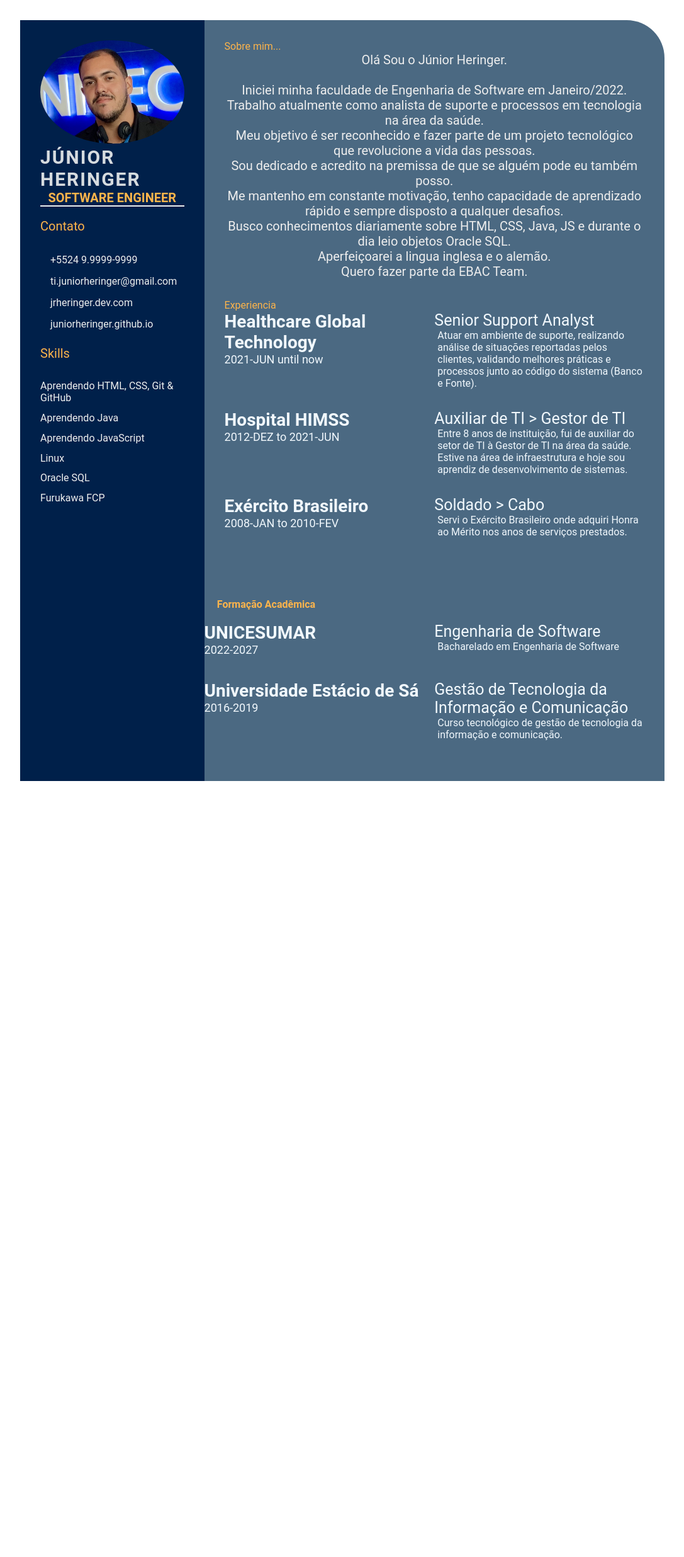
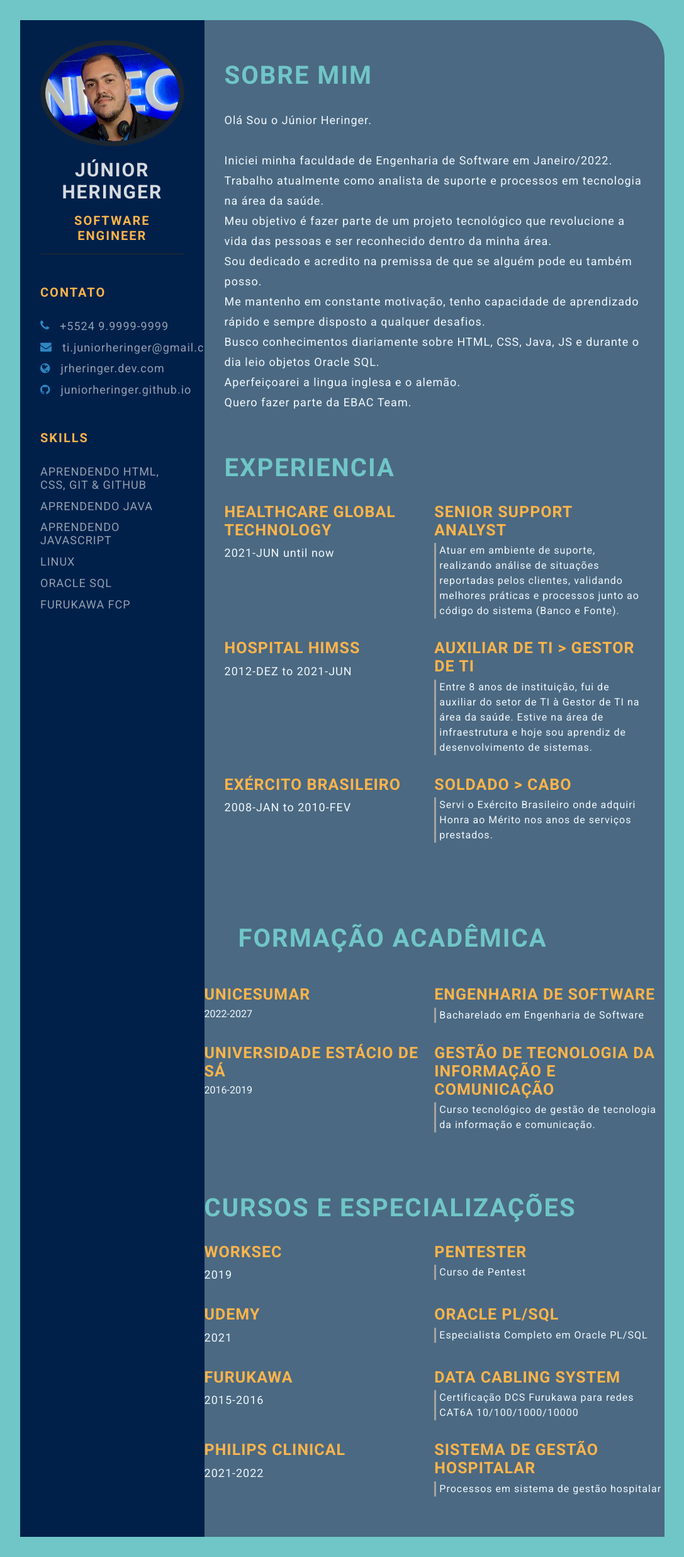
Before and after one commit to juniorheringer/juniorheringer.github.io, a plain HTML site: page index.html in a window 1280 px wide. Shown: the whole page at 63% size, without its empty margins (96-1183 px from the left). Before the commit the page ends 1272 px from the top, so only its background shows below. Drawn offline with Linux system fonts and the light colour scheme.

Commit message:
feat -day-06

```diff
--- a/index.html
+++ b/index.html
@@ -4,8 +4,17 @@
     <meta charset="UTF-8">
     <meta http-equiv="X-UA-Compatible" content="IE=edge">
     <meta name="viewport" content="width=device-width, initial-scale=1.0">
-    <title><b>Júnior Heringer CV</b></title>
+    <title>Daniel Santos CV</title>
 
+    <!-- Google font  -->
+    <link rel="preconnect" href="https://fonts.googleapis.com">
+    <link rel="preconnect" href="https://fonts.gstatic.com" crossorigin>
+    <link href="https://fonts.googleapis.com/css2?family=Roboto:ital,wght@0,100;0,300;0,400;0,700;1,100;1,300;1,400;1,700&display=swap" rel="stylesheet">
+
+    <!-- font-awesome -->
+    <link rel="stylesheet" href="https://cdnjs.cloudflare.com/ajax/libs/font-awesome/4.7.0/css/font-awesome.min.css">
+
+    <!-- Custom CSS -->
     <link rel="stylesheet" href="style.css">
 </head>
 <body>
@@ -18,7 +27,6 @@
                     <p class="profession"><b>Software Engineer</b></p>
                 </div>
                 <div class="contact-info">
-                    <br>
                     <p class="left-title">Contato</p>
                     <ul>
                         <li><i class="fa fa-phone"></i>+5524 9.9999-9999
@@ -32,7 +40,6 @@
                     </ul>
                 </div>
                 <div class="skills">
-                    <br>
                     <p class="left-title">Skills</p>
                     <ul>
                         <li><p>Aprendendo HTML, CSS, Git & GitHub</p></li>
@@ -49,12 +56,12 @@
         <section class="right-section">
             <div class="right-section-contents">
                 <section class="about gap">
-                    <div class="right-title">Sobre mim...</div>
+                    <div class="right-title">Sobre Mim</div>
                     <p class="about-me-contents">
                         Olá Sou o Júnior Heringer.<br>
                         <br> Iniciei minha faculdade de Engenharia de Software em Janeiro/2022.
                             <br> Trabalho atualmente como analista de suporte e processos em tecnologia na área da saúde.
-                            <br> Meu objetivo é ser reconhecido e fazer parte de um projeto tecnológico que revolucione a vida das pessoas.
+                            <br> Meu objetivo é fazer parte de um projeto tecnológico que revolucione a vida das pessoas e ser reconhecido dentro da minha área.
                             <br> Sou dedicado e acredito na premissa de que se alguém pode eu também posso.
                             <br> Me mantenho em constante motivação, tenho capacidade de aprendizado rápido e sempre disposto a qualquer desafios.
                             <br> Busco conhecimentos diariamente sobre HTML, CSS, Java, JS e durante o dia leio objetos Oracle SQL.
@@ -130,7 +137,58 @@
                     </div>
                 </div>
             </section>
-        </section>
-    </main>
+            <section class="education gap">
+                <div class="right-title">Cursos e Especializações</div>
+                <div class="education-contents">
+                    <div class="education-left">
+                        <p class="education-school-name">Worksec</p>
+                        <p class="educationp-time-period">2019</p>
+                    </div>
+                    <div class="education-right">
+                        <p class="education-subject">Pentester</p>
+                        <p class="education-desc">
+                            Curso de Pentest
+                        </p>
+                    </div>
+                </div>
+                <div class="education-contents">
+                    <div class="education-left">
+                        <p class="education-school-name">Udemy</p>
+                        <p class="educationp-time-period">2021</p>
+                    </div>
+                    <div class="education-right">
+                        <p class="education-subject">Oracle PL/SQL</p>
+                        <p class="education-desc">
+                            Especialista Completo em Oracle PL/SQL
+                        </p>
+                    </div>
+                </div>
+                <div class="awards-contents">
+                    <div class="awards-left">
+                        <p class="awards-company-name">Furukawa</p>
+                        <p class="awards-time-period">2015-2016</p>
+                    </div>
+                    <div class="awards-right">
+                        <p class="awards-name">Data Cabling System</p>
+                        <p class="awards-desc">
+                            Certificação DCS Furukawa para redes CAT6A 10/100/1000/10000                        </p>
+                    </div>
+                </div>
+                <div class="awards-contents">
+                    <div class="awards-left">
+                        <p class="awards-company-name">Philips Clinical</p>
+                        <p class="awards-time-period">2021-2022</p>
+                    </div>
+                    <div class="awards-right">
+                        <p class="awards-name">Sistema de gestão hospitalar</p>
+                        <p class="awards-desc">
+                            Processos em sistema de gestão hospitalar
+                        </p>
+                    </div>
+                </div>
+            </section>
+        </div>
+    </section>
+</main>
 </body>
 </html>
--- a/style.css
+++ b/style.css
@@ -4,6 +4,10 @@
     box-sizing: border-box;
     list-style: none;
     font-family: 'Roboto', sans-serif;
+}
+
+body {
+    background-color: #70c6c7;
 }
 
 .resume-contents {
@@ -33,12 +37,13 @@
 
 .profile {
     width: 100%;
-    border-bottom: 2px solid #eeeeee;
+    border-bottom: 2px solid #1B2631;
 }
 
 .profile .profile-image {
     width: 100%;
-    border-radius: 100%;
+    border-radius: 50%;
+    border: 8px solid #1B2631;
 }
 
 .name {
@@ -46,6 +51,9 @@
     font-size: 30px;
     letter-spacing: 2px;
     text-transform: uppercase;
+    text-align: center;
+    font-weight: bold;
+    padding: 1rem 0;
 }
 
 .profession {
@@ -53,12 +61,21 @@
     font-size: 20px;
     text-transform: uppercase;
     text-align: center;
+    letter-spacing: 2px;
+    font-weight: bold;
+    padding-bottom: 1rem;
 }
 
 /* .contact-info { border-bottom: 2px solid #1B2631; } */
 .left-title {
     color: #FDB44B;
     font-size: 20px;
+    letter-spacing: 2px;
+    text-transform: uppercase;
+    font-weight: bold;
+    display: flex;
+    align-items: center;
+    padding-top: 3rem;
 }
 
 .contact-info ul {
@@ -68,14 +85,18 @@
 .contact-info ul li,
 .references ul li {
     padding: .4rem 0;
-    color: #eeeeee;
+    display: flex;
+    align-items: center;
+    color: #d6dbdfaf;
+    letter-spacing: 1px;
+    font-size: 18px;
 }
 
 .contact-info ul li i,
 .references ul li i {
     padding-right: 1rem;
     font-size: 18px;
-    color: #eeeeee;
+    color: #2E86C1;
 }
 
 .skills ul {
@@ -83,24 +104,56 @@
 }
 .skills ul li p {
     padding: .4rem 0;
-    color: #eeeeee;
+    color: #d6dbdfaf;
+    font-size: 18px;
+    letter-spacing: 1px;
+    display: flex;
+    align-items: center;
+    text-transform: uppercase;
 }
+
+.referance-name {
+    padding-top: 1.5rem;
+    padding-bottom: .4rem;
+    font-size: 18px;
+    color: #F9E79F;
+    letter-spacing: 1px;
+    text-transform: uppercase;
+}
+
+.referance-profession {
+    font-size: 16px;
+    color: #d6dbdfaf;
+    letter-spacing: 1px;
+    /* text-transform: uppercase; */
+    padding-bottom: .4rem;
+}
+
 
 .right-section-contents {
     padding: 2rem 2rem;
 }
 
 .right-title {
-    color: #FDB44B;
+    color: #70C6C7;
+    font-size: 40px;
+    letter-spacing: 2px;
+    text-transform: uppercase;
+    font-weight: bold;
+    display: flex;
+    align-items: center;
+    padding: 2rem 0;
+    position: relative;
 }
 
 .gap {
     padding-bottom: 2rem;
 }
 .about-me-contents {
-    text-align: center;
-    font-size: 20px;
-    color: #eeeeee;
+    font-size: 18px;
+    letter-spacing: 1px;
+    line-height: 2rem;
+    color: #F1F8FD;
 }
 
 .experience-contents,
@@ -115,25 +168,126 @@
 .exp-company-name,
 .education-school-name,
 .awards-company-name {
-    font-size: 28px;
+    font-size: 25px;
     font-weight: bold;
+    text-transform: uppercase;
+    letter-spacing: 1px;
+    color: #FDB44B;
+    padding-bottom: .4rem;
 }
 
 .exp-time-period,
-.education-time-period,
+.educationp-time-period,
 .awards-time-period {
     font-size: 18px;
+    letter-spacing: 1px;
+    line-height: 2rem;
 }
 
 .exp-position,
 .education-subject,
 .awards-name {
     font-size: 25px;
+    font-weight: bold;
+    text-transform: uppercase;
+    letter-spacing: 1px;
+    color: #FDB44B;
+    padding-bottom: .4rem;
 }
 
 .exp-desc,
 .education-desc,
 .awards-desc {
     font-size: 16px;
+    letter-spacing: 1px;
+    line-height: 1.5rem;
+    border-left: 3px solid #a5a3a3;
     padding-left: 5px;
 }
+
+/* Media queries */
+@media screen and (max-width:780px) {
+    .experience-contents,
+    .education-contents,
+    .awards-contents {
+        grid-template-columns: repeat(1, 1fr);
+    }
+}
+
+@media screen and (max-width:780px) {
+    .left-section {
+        grid-column: span 3;
+    }
+
+    .right-section {
+        grid-column: span 4;
+    }
+
+}
+
+@media screen and (max-width:1200px) {
+    .resume-contents {
+        grid-template-columns: repeat(1, 1fr);
+    }
+}
+
+@media screen and (max-width:390px) {
+    .resume-contents {
+        width: 100%;
+        margin: 0 auto;
+    }
+
+    .name {
+        font-size: 20px;
+    }
+
+    .profession {
+        font-size: 18px;
+    }
+
+    .left-title {
+        font-size: 18px;
+    }
+
+    .right-title {
+        font-size: 18px;
+    }
+
+    .contact-info ul li,
+    .references ul li {
+        font-size: 12px;
+    }
+
+    .contact-info ul li i,
+    .references ul li i {
+        /* padding-right: 1rem; */
+        font-size: 12px;
+    }
+
+    .skills ul li p {
+        font-size: 12px;
+    }
+
+    .about-me-contents {
+        font-size: 16px;
+        line-height: 1.5rem;
+    }
+
+    .exp-company-name,
+    .education-school-name,
+    .awards-company-name {
+        font-size: 18px;
+    }
+
+    .exp-time-period,
+    .educationp-time-period,
+    .awards-time-period {
+        font-size: 16px;
+    }
+
+    .exp-position,
+    .education-subject,
+    .awards-name {
+        font-size: 18px;
+    }
+}
```
